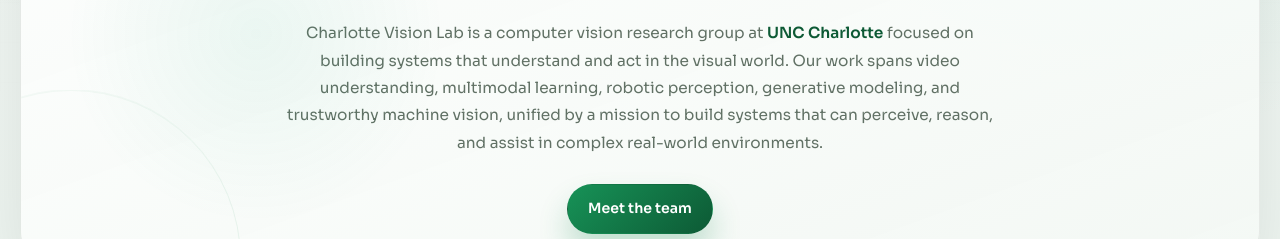
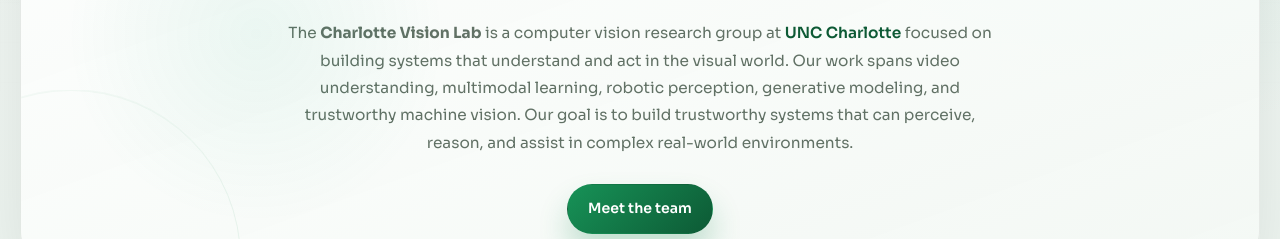
Before and after one commit to charlottevisionlab/charlottevisionlab.github.io, a plain HTML site: page index.html in a window 1280 px wide. Shown: the part 558-797 px from the top of the page. Drawn offline with Linux system fonts and the light colour scheme.

Commit message:
Fix formatting

```diff
--- a/index.html
+++ b/index.html
@@ -57,11 +57,8 @@
           </div>
           <h1>We're The Charlotte Vision Lab</h1>
           <p class="lead">
-            Charlotte Vision Lab is a computer vision research group at <a href="https://www.charlotte.edu">UNC Charlotte</a> focused on building systems that understand and act in the visual world. Our work spans
-            video understanding, multimodal learning, robotic perception,
-            generative modeling, and trustworthy machine vision, unified by a
-            mission to build systems that can perceive, reason, and assist in complex
-            real-world environments.
+            The <b>Charlotte Vision Lab</b> is a computer vision research group at <a href="https://www.charlotte.edu">UNC Charlotte</a> focused on building systems that understand and act in the visual world.
+            Our work spans video understanding, multimodal learning, robotic perception, generative modeling, and trustworthy machine vision. Our goal is to build trustworthy systems that can perceive, reason, and assist in complex real-world environments.
           </p>
           <div class="hero-actions">
             <a class="button button-primary" href="./members.html">Meet the team</a>
```
